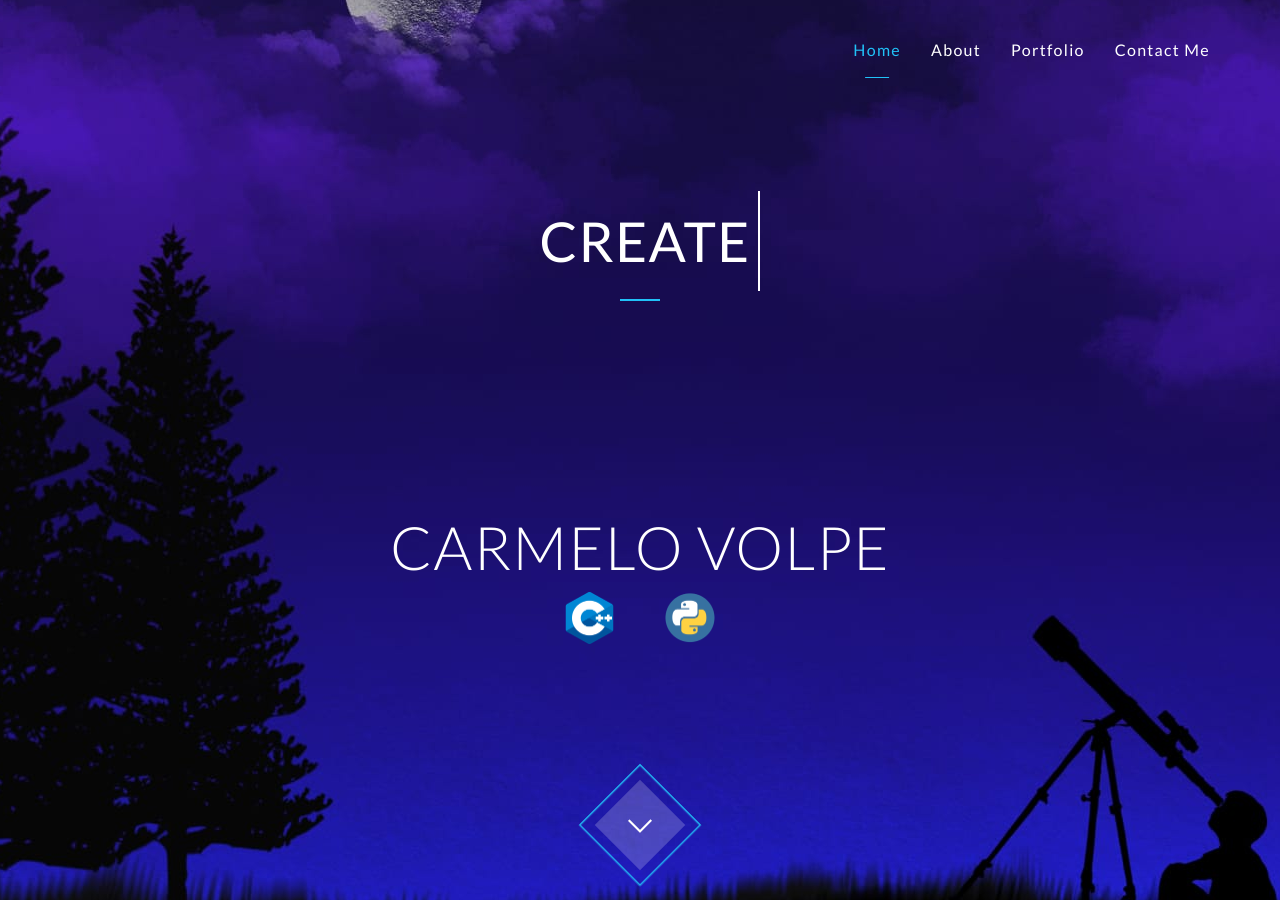
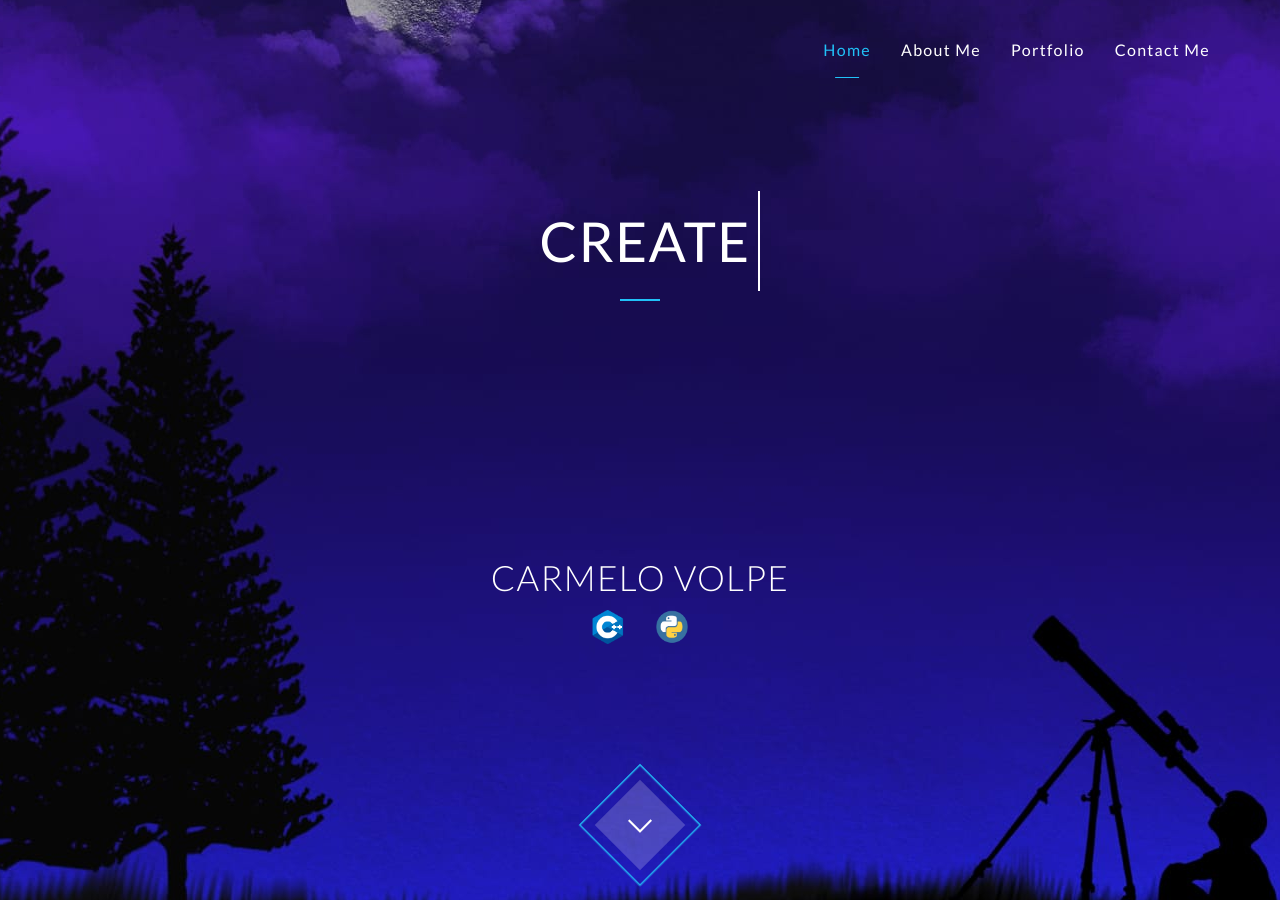
Before and after one commit to Gamernaut/gamernaut.github.io, a Jekyll site: the page built from index.html, in a window 1280 px wide and 900 px high. Built offline with Jekyll 4.4.1, drawn with Linux system fonts in a browser that asks for light colours; nearby versions of some CDN libraries.

Commit message:
Update header.html

```diff
--- a/_includes/header.html
+++ b/_includes/header.html
@@ -36,7 +36,7 @@
         <nav id="navMenu" class="nav-menu">
           <ul class="menu">
             <li class="current-menu-item"><a href="#home">Home</a></li>
-            <li><a href="#about">About</a></li>
+            <li><a href="#about">About Me</a></li>
             <li><a href="#portfolio">Portfolio</a></li>
             <li><a href="#contact">Contact Me</a></li>
           </ul>
@@ -64,9 +64,9 @@
            <hr class="small">
            <div style="min-height: 350px; display: block; margin-left: auto; margin-right: auto;">
              <div style="position: absolute; left: 50%; bottom: 0px; -webkit-transform: translateX(-50%); transform: translateX(-50%);">
-               <h1 class="thin">{{ site.header-title }}</h1>
+               <h2 class="thin">{{ site.header-title }}</h2>
                <div style="display: flex; justify-content: center;">
-                 <div style="display: flex; vertical-align: top; justify-content: center; width: 40%; margin: 15px;">
+                 <div style="display: flex; vertical-align: top; justify-content: center; width: 30%; margin: 15px;">
                    <img style="display: block; margin-left: auto; margin-right: auto;" src="{{ site.baseurl }}/images/logos/cplusplus.png" width="25%" alt="Cplusplus.png logo"/>
                    <img style="display: block; margin-left: auto; margin-right: auto;" src="{{ site.baseurl }}/images/logos/python.png" width="25%" alt="Python.png logo"/>
                  </div>
```
